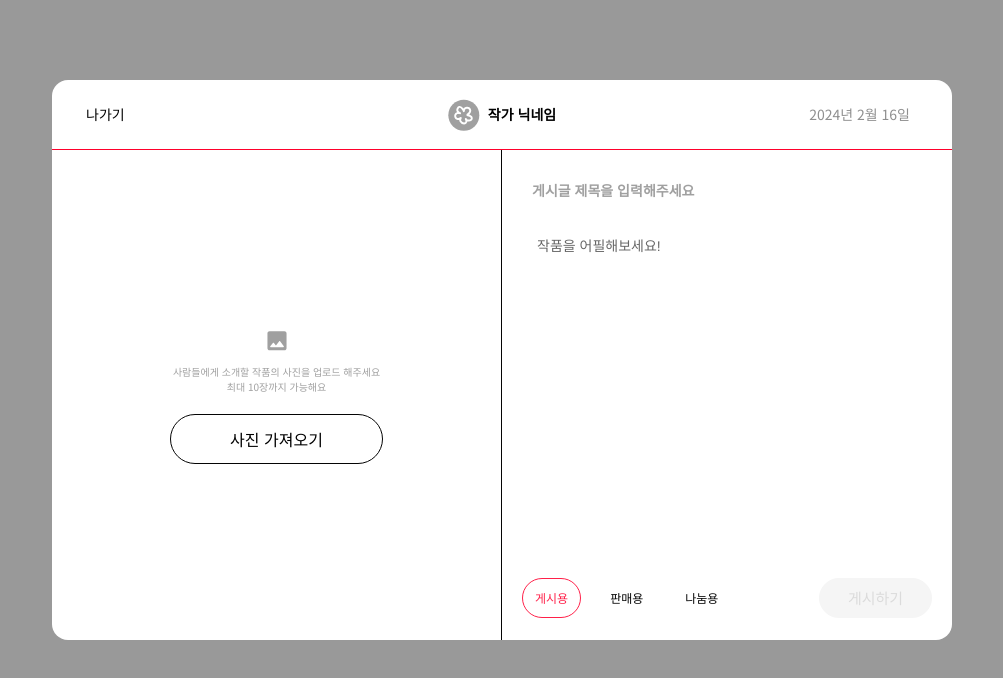
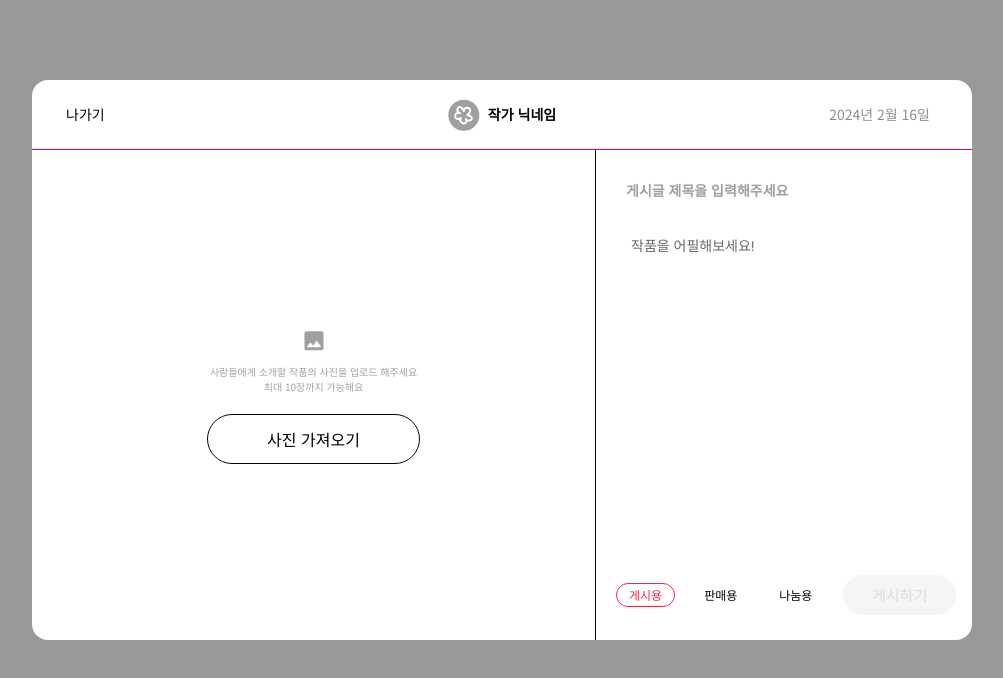
Before and after one commit to final-project-temporaryName/finalProject-FE, a Next.js app: page /flow/upload in a window 1280 px wide. Shown: the top 678 px of the page, without its empty margins (138-1141 px from the left). Built offline with nearby package versions, Linux system fonts and the light colour scheme.

Commit message:
style: 디자인 수정 피드백 반영 - 라벨 버튼 & 모달 크기 늘리기

```diff
--- a/src/app/(root-modal)/UploadModal/UploadModal.tsx
+++ b/src/app/(root-modal)/UploadModal/UploadModal.tsx
@@ -106,9 +106,9 @@ export default function UploadModal() {
   return (
     <Modal.Container onClickClose={onClickClose} classname="modalContainer">
       <Modal.Header onClickClose={onClickClose} />
-      <Modal.Body classname="grid grid-cols-2 h-full">
+      <Modal.Body classname="flex h-full">
         {uploadImageSources.length ? (
-          <div className="relative flex h-full w-full justify-center border-r-1 border-solid border-black pb-31 pt-26">
+          <div className="relative flex h-full w-3/5 justify-center border-r-1 border-solid border-black pb-31 pt-26">
             <div className="relative grid grid-cols-4 grid-rows-3 gap-18 px-29 py-25">
               {uploadImageSources.map((uploadImageSource, index) => {
                 return (
@@ -127,7 +127,7 @@ export default function UploadModal() {
             </div>
           </div>
         ) : (
-          <div className="relative flex h-full w-full items-center justify-center border-r-1 border-solid border-black">
+          <div className="relative flex h-full w-3/5 items-center justify-center border-r-1 border-solid border-black">
             <BeforeUploadImage onClick={handleUploadImageButton} />
           </div>
         )}
@@ -140,7 +140,7 @@ export default function UploadModal() {
           ref={inputRef}
           onChange={handleUploadImage}
         />
-        <div className="relative flex h-full w-full flex-col gap-18 p-20">
+        <div className="relative flex h-full w-2/5 flex-col gap-18 p-20">
           <input
             id="title"
             className="h-39 w-300 p-10 text-14 font-semibold placeholder:text-gray-5"
@@ -151,7 +151,7 @@ export default function UploadModal() {
             onChange={handleTitleChange}
           />
           <TextEditor value={description} setValue={setDescription} />
-          <div className="flex justify-between gap-40">
+          <div className="flex items-center justify-between gap-18">
             <StatusLabelsGroup setStatusValue={setLabel} />
             <Button.Modal.Action
               disabled={!title || !description || description === '<p><br></p>' || uploadImageSources.length === 0}
--- a/src/app/(root-modal)/UploadModal/_components/StatusLabelsGroup.tsx
+++ b/src/app/(root-modal)/UploadModal/_components/StatusLabelsGroup.tsx
@@ -27,7 +27,7 @@ function StatusLabelsGroup({ setStatusValue }: Props) {
   };
 
   return (
-    <div className="flex gap-16 align-middle">
+    <div className="flex gap-16">
       {labelTexts.map((labelText, idx) => (
         <Button.Category
           key={idx}
--- a/src/app/(root-modal)/UploadModal/_components/TextEditor.tsx
+++ b/src/app/(root-modal)/UploadModal/_components/TextEditor.tsx
@@ -28,7 +28,7 @@ function TextEditor({ value, setValue }: Props) {
   const formats = ['bold', 'underline', 'blockquote', 'list', 'bullet'];
 
   return (
-    <div className="h-333 w-355">
+    <div className="h-330 w-355">
       <QuillNoSSRWrapper
         theme="bubble"
         modules={modules}
```
Also changed, not shown: src/styles/tailwind.css.
